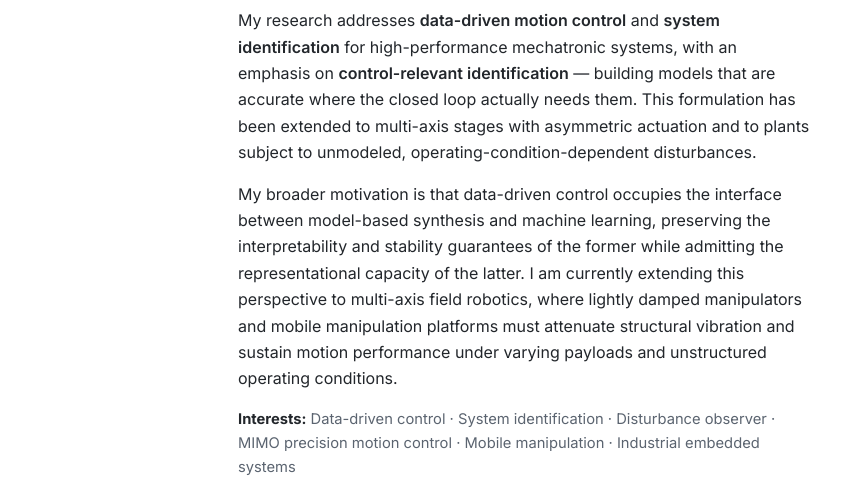
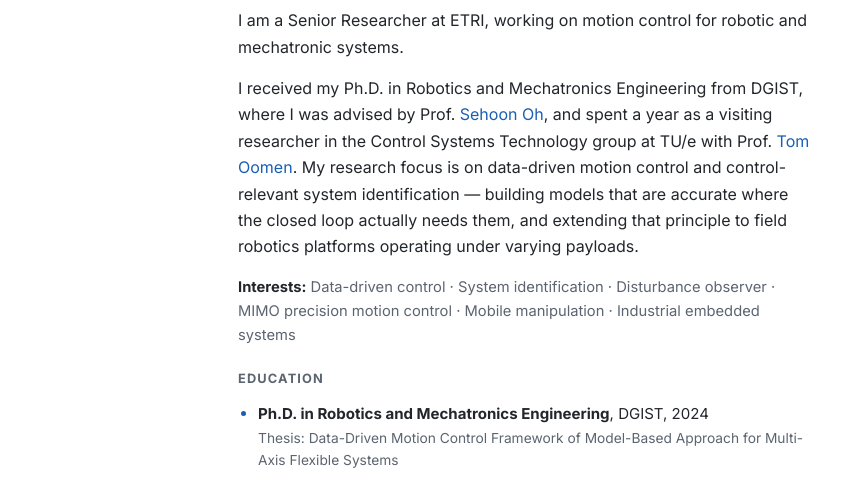
Before and after one commit to jung-hanul/jung-hanul.github.io, a plain HTML site: page index.html in a window 1280 px wide. Shown: the part 280-766 px from the top of the page, without its empty margins (218-1060 px from the left). Drawn offline with Linux system fonts and the light colour scheme.

Commit message:
Shorten bio to concise first-person style with advisor links

```diff
--- a/index.html
+++ b/index.html
@@ -78,7 +78,6 @@ header.profile{padding:52px 0 38px; border-bottom:1px solid var(--border);}
 .links a:hover{border-color:var(--accent); color:var(--accent); text-decoration:none;}
 
 .bio{margin:0 0 15px;}
-.bio em{color:var(--text); font-style:normal; font-weight:600;}
 .interests{font-size:.92rem; color:var(--text-muted); margin:0 0 20px;}
 .interests strong{color:var(--text);}
 
@@ -203,21 +202,18 @@ footer{margin-top:52px; padding:26px 0 44px; border-top:1px solid var(--border);
         -->
       </div>
 
+      <!-- [수정] 소개글 — 3~4문장으로 짧게 유지하세요 -->
       <p class="bio">
-        My research addresses <em>data-driven motion control</em> and <em>system identification</em>
-        for high-performance mechatronic systems, with an emphasis on
-        <em>control-relevant identification</em> — building models that are accurate where the
-        closed loop actually needs them. This formulation has been extended to multi-axis stages
-        with asymmetric actuation and to plants subject to unmodeled, operating-condition-dependent
-        disturbances.
+        I am a Senior Researcher at ETRI, working on motion control for robotic and mechatronic systems.
       </p>
       <p class="bio">
-        My broader motivation is that data-driven control occupies the interface between model-based
-        synthesis and machine learning, preserving the interpretability and stability guarantees of
-        the former while admitting the representational capacity of the latter. I am currently
-        extending this perspective to multi-axis field robotics, where lightly damped manipulators
-        and mobile manipulation platforms must attenuate structural vibration and sustain motion
-        performance under varying payloads and unstructured operating conditions.
+        I received my Ph.D. in Robotics and Mechatronics Engineering from DGIST, where I was advised by
+        Prof. <a href="https://sites.google.com/view/motion-control-lab/home" target="_blank" rel="noopener">Sehoon Oh</a>,
+        and spent a year as a visiting researcher in the Control Systems Technology group at TU/e with
+        Prof. <a href="https://toomen.eu/" target="_blank" rel="noopener">Tom Oomen</a>.
+        My research focus is on data-driven motion control and control-relevant system identification —
+        building models that are accurate where the closed loop actually needs them, and extending that
+        principle to field robotics platforms operating under varying payloads.
       </p>
 
       <p class="interests">
@@ -229,11 +225,9 @@ footer{margin-top:52px; padding:26px 0 44px; border-top:1px solid var(--border);
       <p class="edu-head">Education</p>
       <ul class="edu">
         <li><b>Ph.D. in Robotics and Mechatronics Engineering</b>, DGIST, 2024
-          <span class="sub">Thesis: Data-Driven Motion Control Framework of Model-Based Approach for Multi-Axis Flexible Systems<br>
-          Advisor: Prof. Sehoon Oh · Co-advisor: Dr. Chang-Wan Ha</span></li>
+          <span class="sub">Thesis: Data-Driven Motion Control Framework of Model-Based Approach for Multi-Axis Flexible Systems</span></li>
         <li><b>M.S. in Robotics Engineering</b>, DGIST, 2019
-          <span class="sub">Thesis: Unknown Frequency Vibration Suppression Control of Linear Motor Stage Using Peak Filter<br>
-          Advisor: Prof. Sehoon Oh · Co-advisor: Prof. Yongseob Lim</span></li>
+          <span class="sub">Thesis: Unknown Frequency Vibration Suppression Control of Linear Motor Stage Using Peak Filter</span></li>
         <li><b>B.S. in Mechanical and Control Engineering</b>, Handong Global University, 2017</li>
       </ul>
     </div>
```
